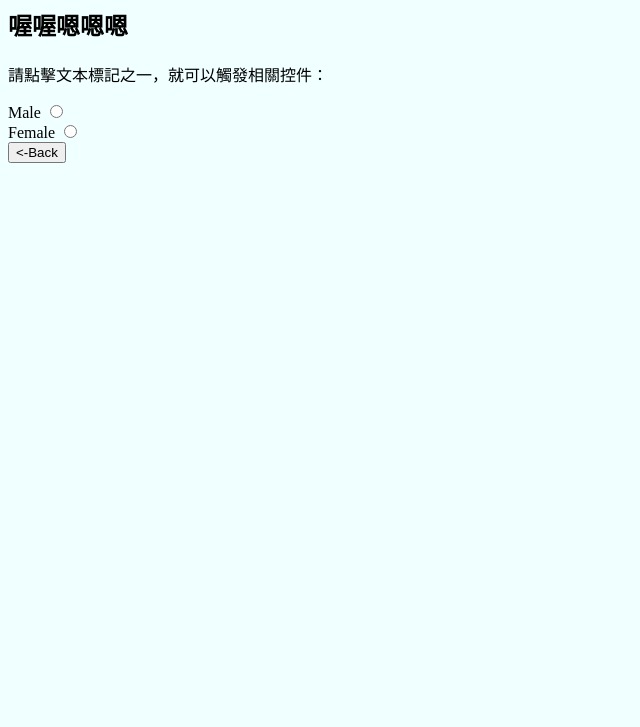
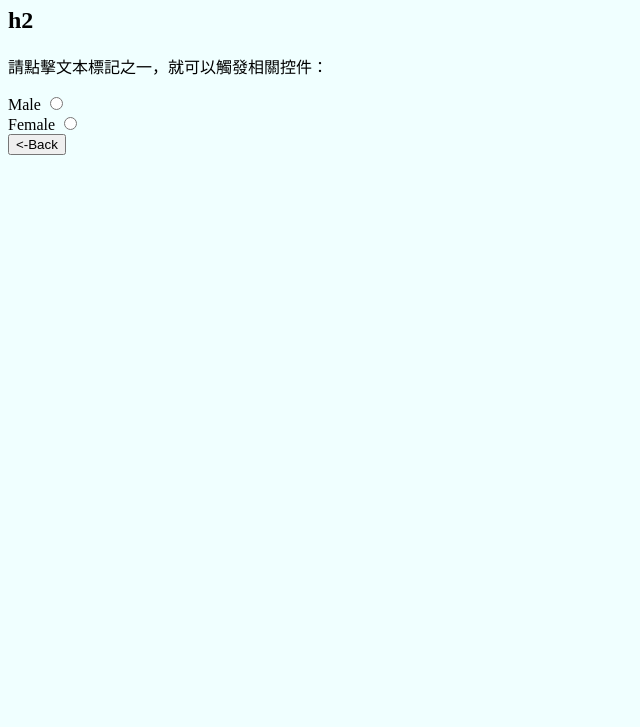
Before and after one commit to hank02000/Hank, a plain HTML site: page index.html in a window 1280 px wide. Shown: the part 73-800 px from the top of the page, without its empty margins (0-640 px from the left). Drawn offline with Linux system fonts and the light colour scheme.

Commit message:
Update index.html

```diff
--- a/index.html
+++ b/index.html
@@ -1,7 +1,6 @@
 <!doctype html>
 <html>
-
-	<!--
+<!--
 ░░░░░░░░░░░░░▄███▄▄▄░░░░░░░
 ░░░░░░░░░▄▄▄██▀▀▀▀███▄░░░░░
 ░░░░░░░▄▀▀░░░░░░░░░░░▀█░░░░
@@ -20,22 +19,15 @@
 ░░░░░░░░▀▀█▀▀▀▀░░░░░░█░░░░░
 ░░░░░░░░░█░░░░░░░░░░░░█░░░░
 -->
-
 	<head>
 		<meta charset="utf-8" name="Hnak" content="test">
 		<title>Hank的第一份</title>
 	</head>
 
-
-
-
 	<!-- <body background="pic/0.jpg">	 -->
 	<body bgcolor="azure" text="black" >
 		<h1 color="ff0000" >Hello </h1>
-		<h2 dir="rtl" font="標楷體" align="left">喔喔嗯嗯嗯</h2>
-
-
-
+		<h2 dir="rtl" font="標楷體" align="left">h2</h2>
 		<p>請點擊文本標記之一，就可以觸發相關控件：</p>
 
 		<form>
@@ -46,8 +38,5 @@
 		<input type="radio" name="sex" id="female" />
 		<div><input type="button" value="<-Back" onclick="javascript:history.go(-1);"></div>
 		</form>
-
-
-
 	</body>
 </html>
```
